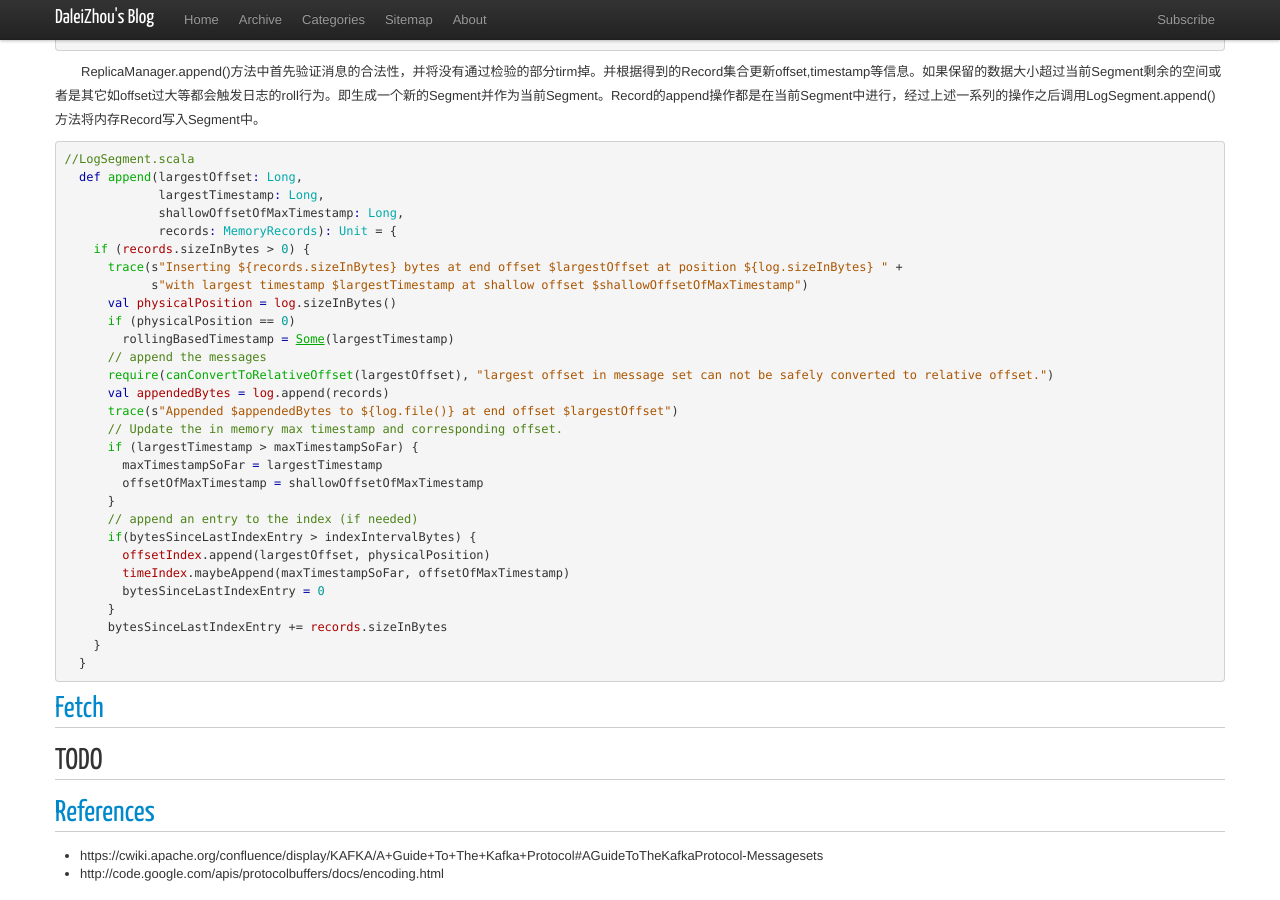
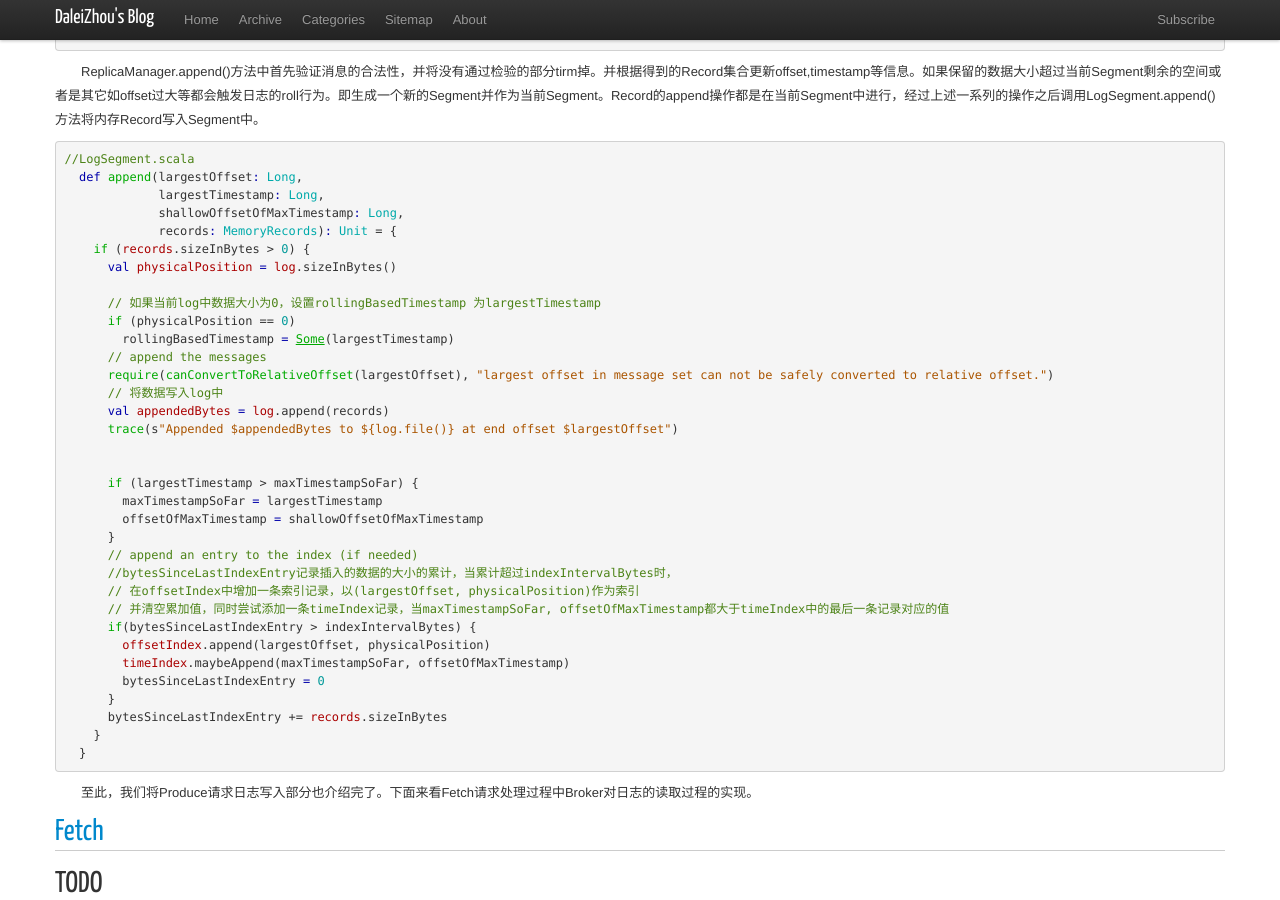
Before and after one commit to DaleiZhou/daleizhou.github.io, a Jekyll site: the page built from _posts/2018/2018-06-13-log-fetch-produce.md, in a window 1280 px wide and 900 px high, scrolled down 4866 px. Built offline with Jekyll 4.4.1, drawn with Linux system fonts in a browser that asks for light colours; nearby versions of some CDN libraries; comment, search, counter and statistics services are not loaded.

Commit message:
segment append

````diff
--- a/_posts/2018/2018-06-13-log-fetch-produce.md
+++ b/_posts/2018/2018-06-13-log-fetch-produce.md
@@ -56,10 +56,9 @@ TODO
 
 　　细心的话会留意到图中例如Record.length的类型为Varint，还有TimeStampDelta用的是Varlong。这是借鉴了Google Protocol Buffers的*zigzag*编码。有效的降低Batch的空间占用。当日志压缩开启时，会有后台线程定时进行日志压缩清理，用于减少日志的大小和提升系统速度。RecordBatch中的Record有可能会被压缩，而Header会保留未压缩的状态。
 
+## <a id="Produce">Produce</a>
 
 　　由上述的介绍我们对Kafka的log有了一个直观的印象，前几篇博文对日志的读写部分都一带而过。现在结合Kafka处理的fetch和produce请求最后日志的读写具体的代码细节来进行源码分析。
-
-## <a id="Produce">Produce</a>
 
 ```scala
 //ReplicaManager.scala
@@ -214,21 +213,26 @@ TODO
              shallowOffsetOfMaxTimestamp: Long,
              records: MemoryRecords): Unit = {
     if (records.sizeInBytes > 0) {
-      trace(s"Inserting ${records.sizeInBytes} bytes at end offset $largestOffset at position ${log.sizeInBytes} " +
-            s"with largest timestamp $largestTimestamp at shallow offset $shallowOffsetOfMaxTimestamp")
       val physicalPosition = log.sizeInBytes()
+
+      // 如果当前log中数据大小为0，设置rollingBasedTimestamp 为largestTimestamp
       if (physicalPosition == 0)
         rollingBasedTimestamp = Some(largestTimestamp)
       // append the messages
       require(canConvertToRelativeOffset(largestOffset), "largest offset in message set can not be safely converted to relative offset.")
+      // 将数据写入log中
       val appendedBytes = log.append(records)
       trace(s"Appended $appendedBytes to ${log.file()} at end offset $largestOffset")
-      // Update the in memory max timestamp and corresponding offset.
+
+
       if (largestTimestamp > maxTimestampSoFar) {
         maxTimestampSoFar = largestTimestamp
         offsetOfMaxTimestamp = shallowOffsetOfMaxTimestamp
       }
       // append an entry to the index (if needed)
+      //bytesSinceLastIndexEntry记录插入的数据的大小的累计，当累计超过indexIntervalBytes时，
+      // 在offsetIndex中增加一条索引记录，以(largestOffset, physicalPosition)作为索引
+      // 并清空累加值，同时尝试添加一条timeIndex记录，当maxTimestampSoFar, offsetOfMaxTimestamp都大于timeIndex中的最后一条记录对应的值
       if(bytesSinceLastIndexEntry > indexIntervalBytes) {
         offsetIndex.append(largestOffset, physicalPosition)
         timeIndex.maybeAppend(maxTimestampSoFar, offsetOfMaxTimestamp)
@@ -239,6 +243,7 @@ TODO
   }
 ```
 
+　　至此，我们将Produce请求日志写入部分也介绍完了。下面来看Fetch请求处理过程中Broker对日志的读取过程的实现。
 
 ## <a id="Fetch">Fetch</a>
 
````
